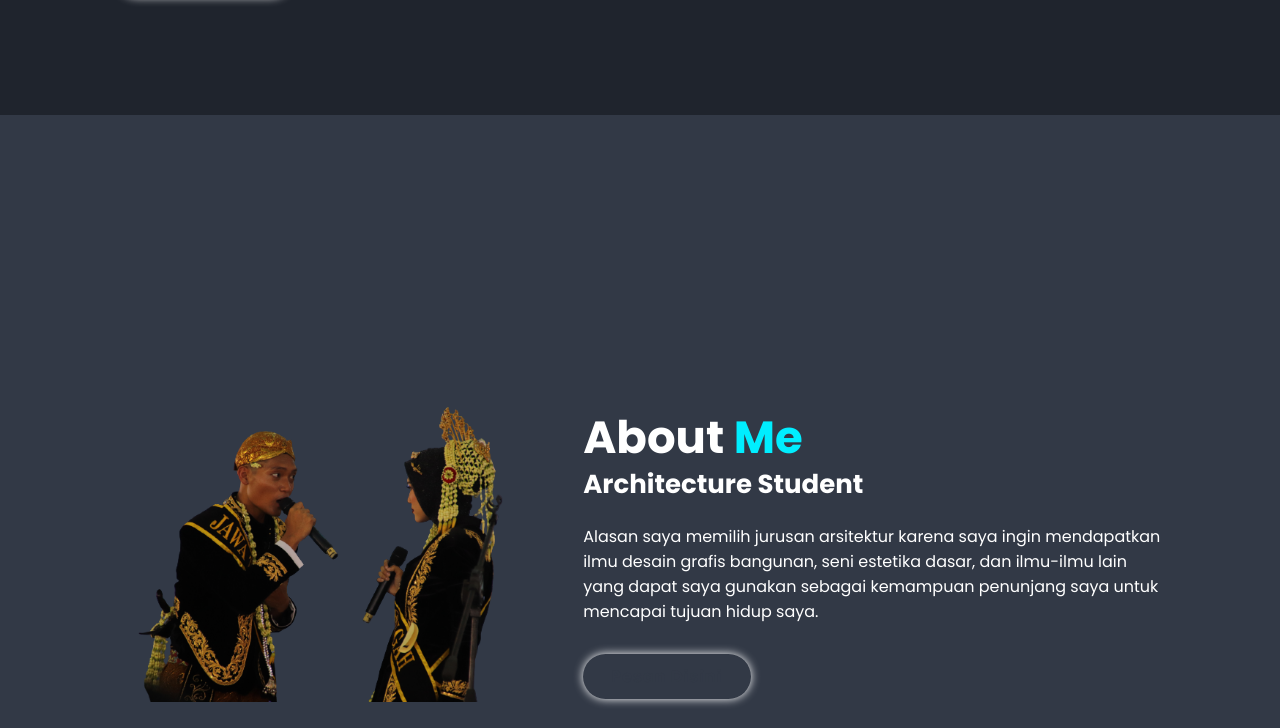
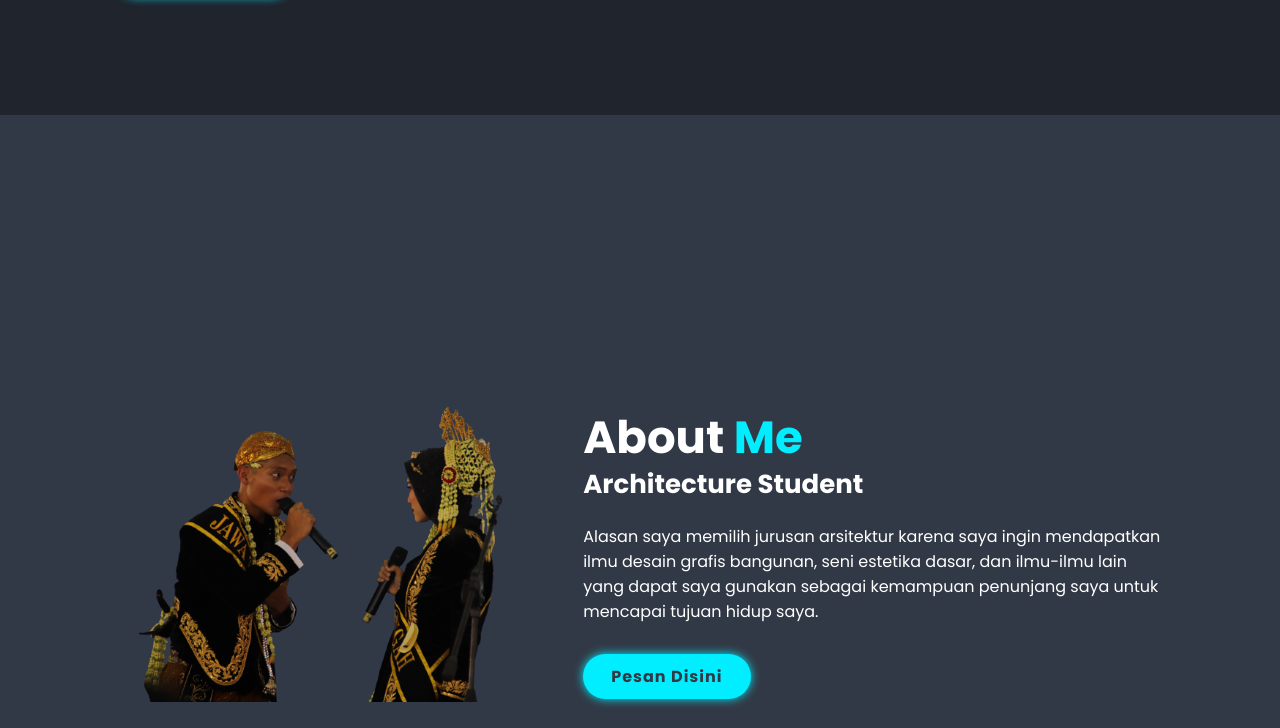
Before and after one commit to Balad09/Balad09, a plain HTML site: page index.html in a window 1280 px wide. Shown: the part 685-1413 px from the top of the page. Drawn offline with nearby package versions, Linux system fonts and the light colour scheme.

Commit message:
mengubal menjadi seperti semula

```diff
--- a/CSS/style.css
+++ b/CSS/style.css
@@ -144,9 +144,9 @@ span {
 .btn {
     display: inline-block;
     padding: 1rem 2.8rem;
-    background: var(--other-color);
+    background: var(--main-color);
     border-radius: 4rem;
-    box-shadow: 0 0 1rem var(--text-color);
+    box-shadow: 0 0 1rem var(--main-color);
     font-size: 1.6rem;
     color: var(--second-bg-color);
     letter-spacing: .1rem;
```
